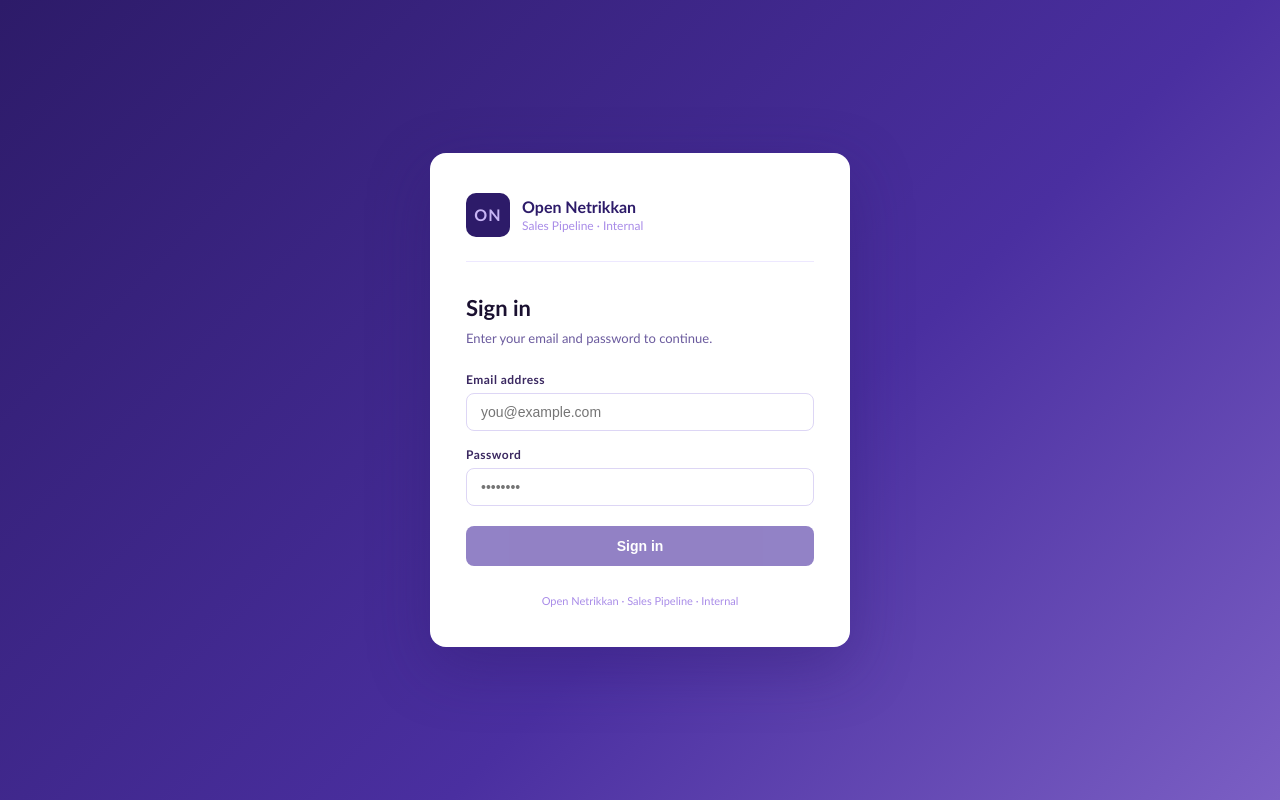
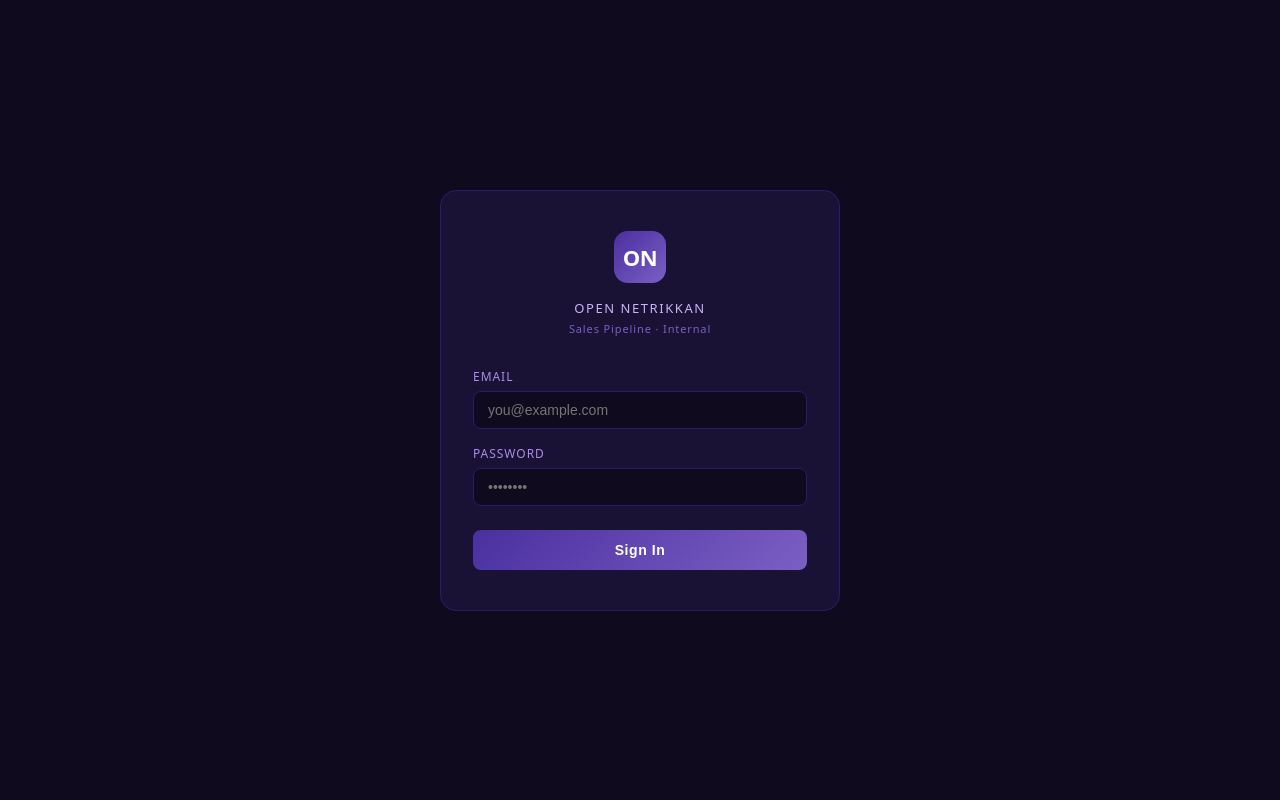
Before and after one commit to AviGitss/ONPipe, a Next.js app: page / in a window 1280 px wide. Built offline with nearby package versions, Linux system fonts and the light colour scheme.

Commit message:
Refactor LoginPage component styles and structure

```diff
--- a/app/page.tsx
+++ b/app/page.tsx
@@ -1,12 +1,13 @@
 "use client";
+
 import { useState } from "react";
 import { getSupabaseBrowser } from "@/lib/supabase-browser";
 
 export default function LoginPage() {
-  const [email, setEmail]       = useState("");
+  const [email, setEmail] = useState("");
   const [password, setPassword] = useState("");
-  const [error, setError]       = useState("");
-  const [loading, setLoading]   = useState(false);
+  const [error, setError] = useState("");
+  const [loading, setLoading] = useState(false);
 
   async function handleSubmit(e: React.FormEvent) {
     e.preventDefault();
@@ -28,139 +29,130 @@ export default function LoginPage() {
   }
 
   return (
-    <div style={styles.page}>
-      <div style={styles.card}>
-        {/* Logo / brand */}
-        <div style={styles.brand}>
-          <div style={styles.brandNum}>ON</div>
-          <div>
-            <div style={styles.brandTitle}>Open Netrikkan</div>
-            <div style={styles.brandSub}>Sales Pipeline · Internal</div>
+    <div
+      style={{
+        minHeight: "100vh",
+        display: "flex",
+        alignItems: "center",
+        justifyContent: "center",
+        background: "#0F0A1E",
+        fontFamily: "'DM Sans', system-ui, sans-serif",
+      }}
+    >
+      <div
+        style={{
+          width: "100%",
+          maxWidth: 400,
+          padding: "40px 32px",
+          background: "#1A1235",
+          borderRadius: 16,
+          border: "1px solid #2D1B69",
+        }}
+      >
+        {/* Logo mark */}
+        <div style={{ textAlign: "center", marginBottom: 32 }}>
+          <div
+            style={{
+              display: "inline-flex",
+              alignItems: "center",
+              justifyContent: "center",
+              width: 52,
+              height: 52,
+              borderRadius: 14,
+              background: "linear-gradient(135deg, #4A2FA0 0%, #7B5FC4 100%)",
+              marginBottom: 16,
+              fontSize: 22,
+              fontWeight: 700,
+              color: "#fff",
+              letterSpacing: "-0.02em",
+            }}
+          >
+            ON
+          </div>
+          <div style={{ color: "#C8B5F5", fontSize: 13, letterSpacing: "0.12em", textTransform: "uppercase" }}>
+            Open Netrikkan
+          </div>
+          <div style={{ color: "#7B5FC4", fontSize: 11, letterSpacing: "0.08em", marginTop: 4 }}>
+            Sales Pipeline · Internal
           </div>
         </div>
 
-        <h1 style={styles.heading}>Sign in</h1>
-        <p style={styles.subheading}>Enter your email and password to continue.</p>
-
-        <form onSubmit={handleSubmit} style={styles.form}>
+        <form onSubmit={handleSubmit} style={{ display: "flex", flexDirection: "column", gap: 16 }}>
           <div>
-            <label style={styles.label} htmlFor="email">Email address</label>
+            <label style={{ display: "block", color: "#A98CE8", fontSize: 12, letterSpacing: "0.08em", marginBottom: 6 }}>
+              EMAIL
+            </label>
             <input
-              id="email"
               type="email"
+              value={email}
+              onChange={(e) => setEmail(e.target.value)}
               required
-              value={email}
-              onChange={e => setEmail(e.target.value)}
               placeholder="you@example.com"
-              style={styles.input}
-              autoComplete="email"
-            />
-          </div>
-          <div>
-            <label style={styles.label} htmlFor="password">Password</label>
-            <input
-              id="password"
-              type="password"
-              required
-              value={password}
-              onChange={e => setPassword(e.target.value)}
-              placeholder="••••••••"
-              style={styles.input}
-              autoComplete="current-password"
+              style={{
+                width: "100%",
+                padding: "10px 14px",
+                background: "#0F0A1E",
+                border: "1px solid #2D1B69",
+                borderRadius: 8,
+                color: "#F0EAFF",
+                fontSize: 14,
+                outline: "none",
+                boxSizing: "border-box",
+              }}
             />
           </div>
 
-          {error && <p style={styles.error}>{error}</p>}
+          <div>
+            <label style={{ display: "block", color: "#A98CE8", fontSize: 12, letterSpacing: "0.08em", marginBottom: 6 }}>
+              PASSWORD
+            </label>
+            <input
+              type="password"
+              value={password}
+              onChange={(e) => setPassword(e.target.value)}
+              required
+              placeholder="••••••••"
+              style={{
+                width: "100%",
+                padding: "10px 14px",
+                background: "#0F0A1E",
+                border: "1px solid #2D1B69",
+                borderRadius: 8,
+                color: "#F0EAFF",
+                fontSize: 14,
+                outline: "none",
+                boxSizing: "border-box",
+              }}
+            />
+          </div>
+
+          {error && (
+            <div style={{ color: "#F87171", fontSize: 13, textAlign: "center" }}>
+              {error}
+            </div>
+          )}
 
           <button
             type="submit"
-            disabled={loading || !email || !password}
+            disabled={loading}
             style={{
-              ...styles.btn,
-              opacity: loading || !email || !password ? 0.6 : 1,
-              cursor: loading || !email || !password ? "not-allowed" : "pointer",
+              marginTop: 8,
+              padding: "12px",
+              background: loading ? "#2D1B69" : "linear-gradient(135deg, #4A2FA0 0%, #7B5FC4 100%)",
+              border: "none",
+              borderRadius: 8,
+              color: "#fff",
+              fontSize: 14,
+              fontWeight: 600,
+              letterSpacing: "0.04em",
+              cursor: loading ? "not-allowed" : "pointer",
+              transition: "opacity 0.15s",
             }}
           >
-            {loading ? "Signing in…" : "Sign in"}
+            {loading ? "Signing in…" : "Sign In"}
           </button>
         </form>
-
-        <p style={styles.footer}>
-          Open Netrikkan · Sales Pipeline · Internal
-        </p>
       </div>
     </div>
   );
 }
-
-const styles: Record<string, React.CSSProperties> = {
-  page: {
-    minHeight: "100vh",
-    background: "linear-gradient(135deg, #2D1B69 0%, #4A2FA0 60%, #7B5FC4 100%)",
-    display: "flex",
-    alignItems: "center",
-    justifyContent: "center",
-    padding: "24px 16px",
-  },
-  card: {
-    background: "#FFFFFF",
-    borderRadius: 16,
-    padding: "40px 36px",
-    width: "100%",
-    maxWidth: 420,
-    boxShadow: "0 20px 60px rgba(45,27,105,0.35)",
-  },
-  brand: {
-    display: "flex",
-    alignItems: "center",
-    gap: 12,
-    marginBottom: 32,
-    paddingBottom: 24,
-    borderBottom: "1px solid #EDE8FF",
-  },
-  brandNum: {
-    width: 44, height: 44,
-    background: "#2D1B69",
-    borderRadius: 10,
-    display: "flex", alignItems: "center", justifyContent: "center",
-    color: "#C8B5F5",
-    fontWeight: 800, fontSize: 16,
-    letterSpacing: 1,
-  },
-  brandTitle: { fontWeight: 700, fontSize: 16, color: "#2D1B69" },
-  brandSub:   { fontSize: 12, color: "#A98CE8", marginTop: 2 },
-  heading:    { fontSize: 22, fontWeight: 700, color: "#1A1030", marginBottom: 8 },
-  subheading: { fontSize: 13, color: "#6B5B9E", marginBottom: 24, lineHeight: 1.5 },
-  form:       { display: "flex", flexDirection: "column", gap: 16 },
-  label:      { fontSize: 12, fontWeight: 600, color: "#3A2860", letterSpacing: "0.04em", display: "block", marginBottom: 6 },
-  input: {
-    padding: "10px 14px",
-    border: "1.5px solid #DDD6F5",
-    borderRadius: 8,
-    fontSize: 14,
-    color: "#1A1030",
-    outline: "none",
-    width: "100%",
-    boxSizing: "border-box",
-  },
-  btn: {
-    marginTop: 4,
-    padding: "12px 0",
-    background: "#4A2FA0",
-    color: "#FFFFFF",
-    border: "none",
-    borderRadius: 8,
-    fontSize: 14,
-    fontWeight: 600,
-    width: "100%",
-  },
-  error: {
-    background: "#FEE8E8",
-    color: "#A32D2D",
-    borderRadius: 6,
-    padding: "8px 12px",
-    fontSize: 12,
-    margin: 0,
-  },
-  footer: { marginTop: 28, fontSize: 11, color: "#A98CE8", textAlign: "center" },
-};
```
